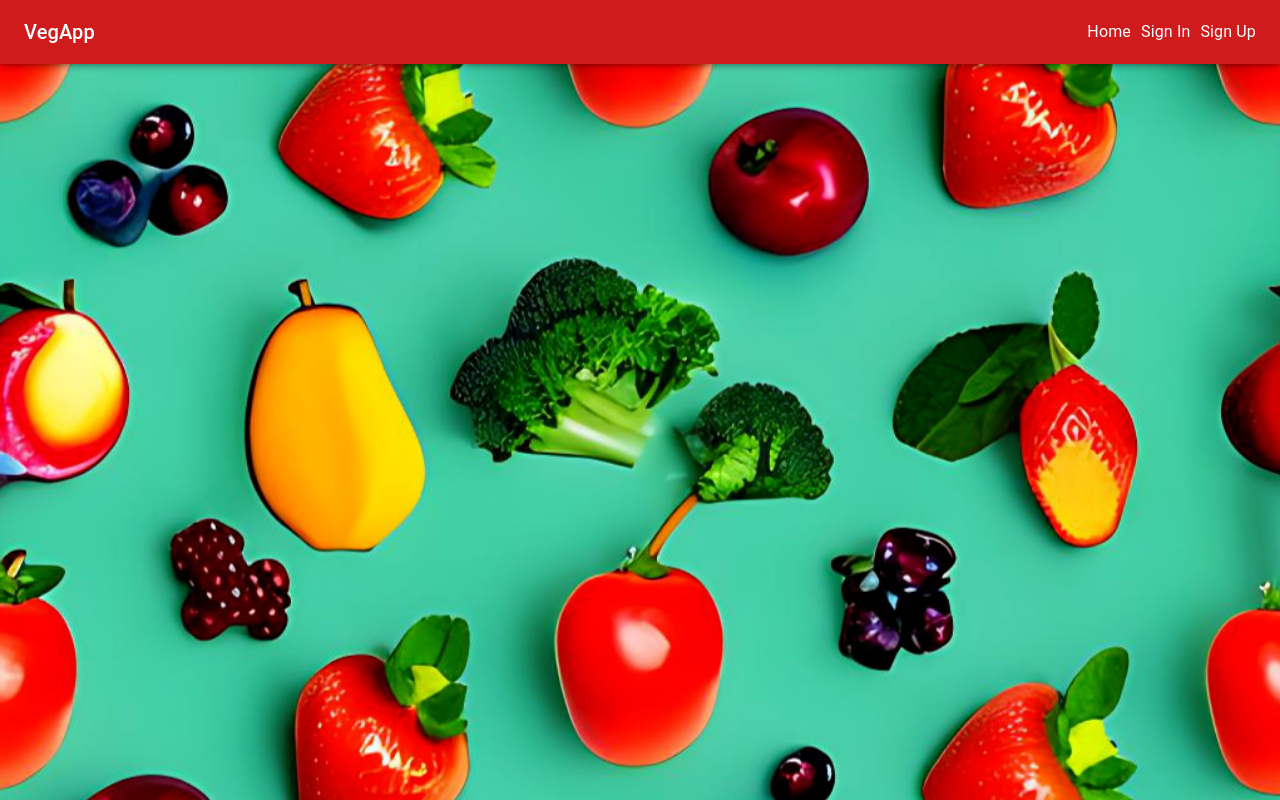
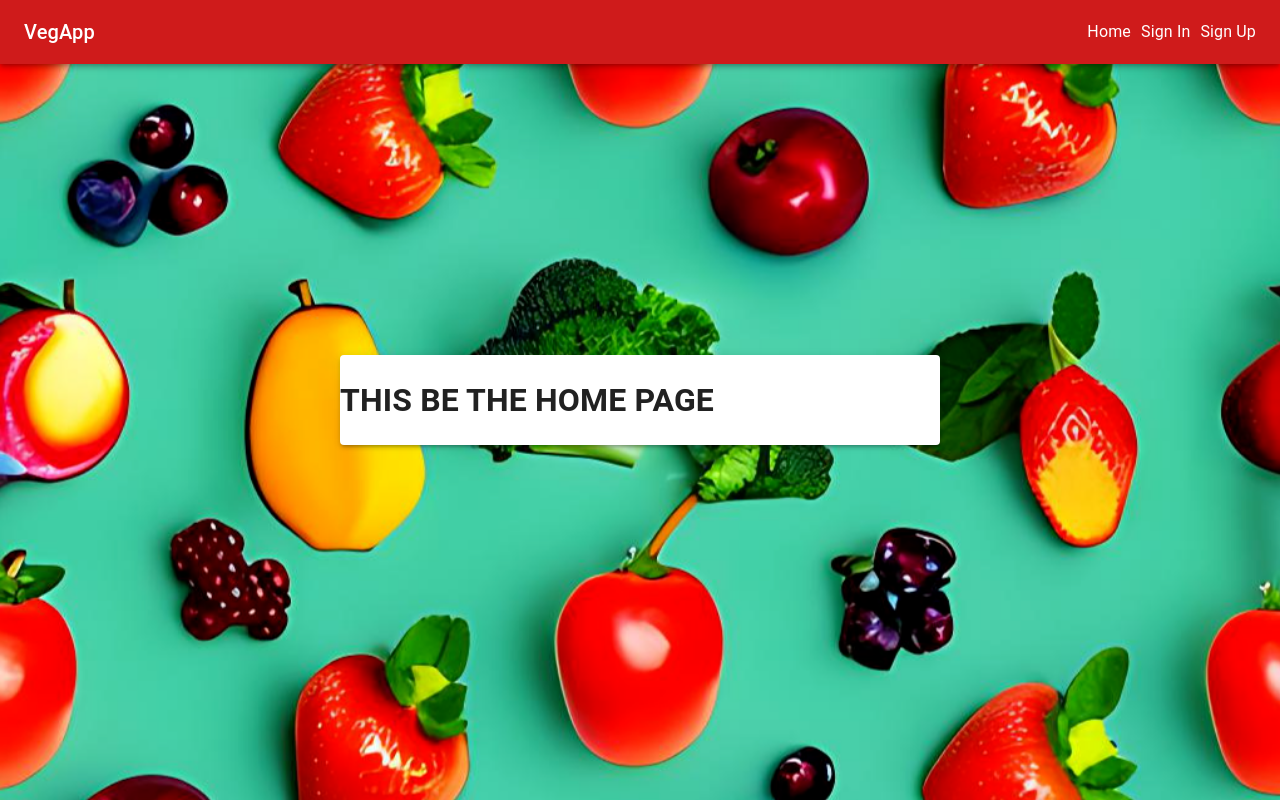
Before and after one commit to hphilpotts/veg-app-frontend, a React (Create React App) app: page / in a window 1280 px wide. Built offline with nearby package versions, Linux system fonts and the light colour scheme.

Commit message:
Starting Week functionality - mapping out components.

```diff
--- a/src/App.js
+++ b/src/App.js
@@ -10,6 +10,9 @@ import Auth from './User/Auth-main';
 import UserProfile from './User/User-profile';
 import Home from './Main/Home';
 import NoMatch from './Err/No-match';
+import WeekDisplay from './Week/WeekDisplay';
+
+import Box from '@mui/material/Box';
 
 export default function App() {
 
@@ -68,15 +71,19 @@ export default function App() {
 
   return (
     <div id='main'>
-
-      <Nav loggedInUser={loggedInUser} logoutHandler={logoutHandler}/>
-
+      <Box>
+        <Nav loggedInUser={loggedInUser} logoutHandler={logoutHandler} />
+      </Box>
+      <Box>
         <Routes>
           <Route path='/' element={<Home />}></Route>
-        <Route path='user/*' element={<Auth authHandler={authHandler}/>}></Route>
-        <Route path='/profile' element={<UserProfile user={loggedInUser}/>}></Route>
+          <Route path='user/*' element={<Auth authHandler={authHandler} />}></Route>
+          <Route path='/profile' element={<UserProfile user={loggedInUser} />}></Route>
+          <Route path='week/*' element={<WeekDisplay/>}></Route>
           <Route path='*' element={<NoMatch />}></Route>
         </Routes>
+
+      </Box>
 
     </div>
   )
--- a/src/Main/Home.js
+++ b/src/Main/Home.js
@@ -1,8 +1,15 @@
 import React from 'react'
+import { Box, Paper } from '@mui/material';
 import '../App.css';
 
 export default function Home() {
   return (
-    <div id='home'>Home</div>
+    <>
+      <Box className='auth-container'>
+        <Paper elevation={3} className='auth-paper'>
+          <h1>THIS BE THE HOME PAGE</h1>
+        </Paper>
+      </Box>
+    </>
   )
 }
--- a/src/Main/Nav.js
+++ b/src/Main/Nav.js
@@ -39,7 +39,7 @@ export default function Nav(props) {
   const drawer = (
     <Box onClick={handleDrawerToggle} sx={{ textAlign: 'center' }}>
       <Typography variant="h6" sx={{ my: 2 }}>
-        MUI
+        VegApp
       </Typography>
       <Divider />
       <List>
@@ -72,7 +72,7 @@ export default function Nav(props) {
             <ListItem disablePadding>
               <ListItemButton sx={{ textAlign: 'center' }}>
                 <Link to="/profile" className='link-text'>
-                  <ListItemText primary={`Hello, ${loggedInUser}`} />
+                  <ListItemText primary={`${loggedInUser} - Profile`} />
                 </Link>
               </ListItemButton>
             </ListItem>
@@ -121,8 +121,9 @@ export default function Nav(props) {
               </>
             ) : (
               <>
+                <Link to="/profile" className='nav-text'>Hello, {loggedInUser}</Link>
+                <Link to="/week/currentWeek" className='nav-text'>Current Week</Link>
                 <Link onClick={logoutHandler} to='/user/signin' className='nav-text'>Log Out</Link>
-                <Link to="/profile" className='nav-text'>Hello, {loggedInUser}</Link>
               </>
             )}
           </Box>
--- /dev/null
+++ b/src/Week/CurrentWeek.js
@@ -0,0 +1,7 @@
+import React from 'react'
+
+export default function CurrentWeek() {
+  return (
+    <div>CurrentWeek</div>
+  )
+}
--- /dev/null
+++ b/src/Week/WeekDisplay.js
@@ -0,0 +1,24 @@
+import React from 'react'
+
+import { Routes, Route, Outlet } from 'react-router-dom'
+import { Box, Paper  } from '@mui/material'
+
+import CurrentWeek from './CurrentWeek'
+
+
+
+export default function WeekDisplay() {
+	return (
+		<>
+			<Box className='auth-container'>
+				<Paper elevation={3} className='auth-paper'>
+					<Routes>
+						<Route ></Route>
+						<Route path='currentWeek' element={<CurrentWeek></CurrentWeek>}></Route>
+					</Routes>
+					<Outlet />
+				</Paper>
+			</Box>
+		</>
+	)
+}
```
Also changed, not shown: 1 other file (tests, documents, lock files or other folders). Lines whose indentation alone changed are shown as unchanged.
